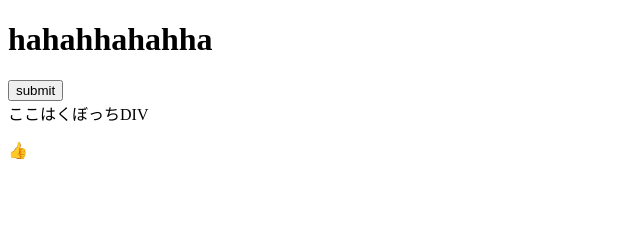
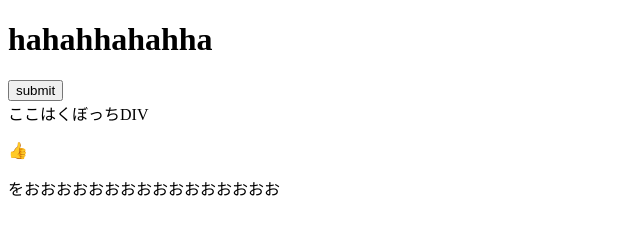
Before and after one commit to alphaomega0208/gs_fukuoka_offline, a plain HTML site: page inde.html in a window 1280 px wide. Shown: the whole page, without its empty margins (0-640 px from the left). Drawn offline with Linux system fonts and the light colour scheme.

Commit message:
１５行目追加

```diff
--- a/inde.html
+++ b/inde.html
@@ -13,6 +13,7 @@
     <button>submit</button>
     <div>ここはくぼっちDIV</div>
     <p>👍</p>
+    <p>をおおおおおおおおおおおおおおおお</p>
 </body>
 
 </html>
```
